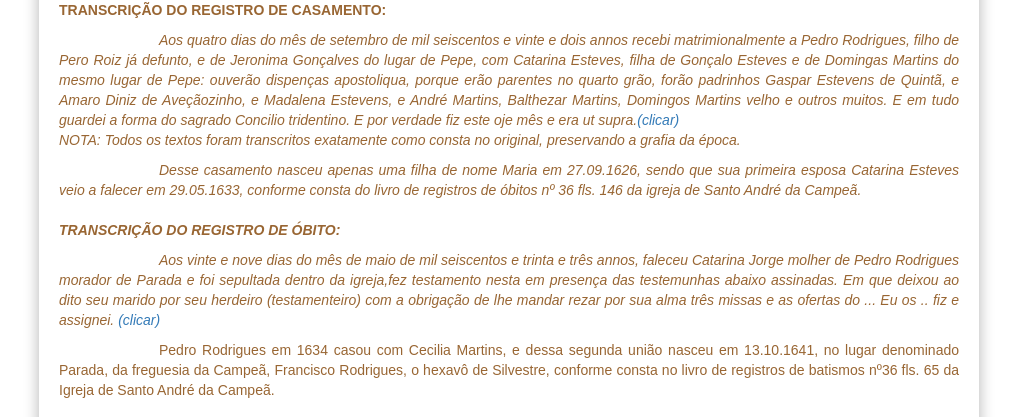
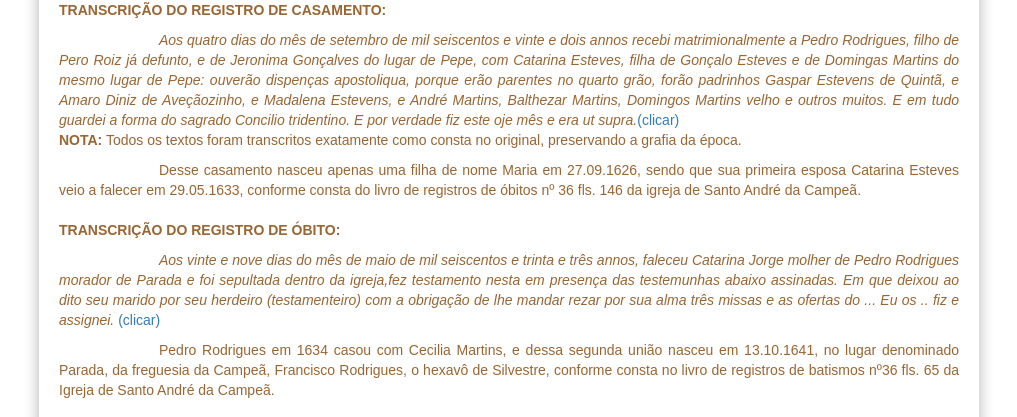
Before and after one commit to claudiovargas1955/claudiovargas1955.github.io, a Jekyll site: the page built from _pages/a-genealogia-dos-rodrigues.html, in a window 1280 px wide and 900 px high, scrolled down 684 px. Shown: the part 128-545 px from the top of the window, without its empty margins (131-1148 px from the left). Built offline with Jekyll 4.4.1, drawn with Linux system fonts in a browser that asks for light colours; some web fonts are replaced.

Commit message:
Update a-genealogia-dos-rodrigues.html

```diff
--- a/_pages/a-genealogia-dos-rodrigues.html
+++ b/_pages/a-genealogia-dos-rodrigues.html
@@ -23,15 +23,19 @@
 não dá para associar os Rodrigues de nossa família com Martim Rodriguez, detentor do brasão de realeza espanhola, muito divulgado entre nós e que alguns usam como se fosse
 de todos os Rodrigues. <br/>Dessa união nasceu Pedro Rodrigues, heptavô de Silvestre, por volta de 1597, e que veio a casar com Catarina Esteves em 04.09.1622, conforme consta
 do livro de nº 36 fls. 33 da Igreja de Santo André da Campeã.<br/> <br/>
+
 <b>TRANSCRIÇÃO DO REGISTRO DE CASAMENTO:</b>
-<i><p style="text-indent:100px";/><i>Aos quatro dias do mês de setembro de mil seiscentos e vinte e dois annos recebi matrimionalmente a Pedro Rodrigues, filho de Pero Roiz
+<p style="text-indent:100px";/><i>Aos quatro dias do mês de setembro de mil seiscentos e vinte e dois annos recebi matrimionalmente a Pedro Rodrigues, filho de Pero Roiz
 já defunto, e de Jeronima Gonçalves do lugar de Pepe, com Catarina Esteves, filha de Gonçalo Esteves e de Domingas Martins do mesmo lugar de Pepe: ouverão dispenças
 apostoliqua, porque erão parentes no quarto grão, forão padrinhos Gaspar Estevens de Quintã, e Amaro Diniz de Aveçãozinho, e Madalena Estevens, e André Martins, Balthezar
 Martins, Domingos Martins velho e outros muitos. E em tudo guardei a forma do sagrado Concilio tridentino. E por verdade fiz este oje mês e era ut supra.</i><a href="http://
-www.advrl.org.pt/documentacao/digi/iViewer2.php?w=PT-ADVRL-PRQ-PVRL06-002-036&imgfile=galleries/PT-ADVRL-PRQ-PVRL06-002-036/PRTC0808D_ADVRL-PVRL06-001-Lv036_M_00094.jpg"          target="_blank">(clicar)</a><br/>         NOTA: Todos os textos foram transcritos exatamente como consta no original, preservando a grafia da época.
+www.advrl.org.pt/documentacao/digi/iViewer2.php?w=PT-ADVRL-PRQ-PVRL06-002-036&imgfile=galleries/PT-ADVRL-PRQ-PVRL06-002-036/PRTC0808D_ADVRL-PVRL06-001-Lv036_M_00094.jpg"
+target="_blank">(clicar)</a><br>
+<b>NOTA:</b> Todos os textos foram transcritos exatamente como consta no original, preservando a grafia da época.
 
 <p style="text-indent:100px";/>Desse casamento nasceu apenas uma filha de nome Maria em 27.09.1626, sendo que sua primeira esposa Catarina Esteves veio a falecer em 29.05.1633,
 conforme consta do livro de registros de óbitos nº 36 fls. 146 da igreja de Santo André da Campeã.<br/><br/>
+
 <b>TRANSCRIÇÃO DO REGISTRO DE ÓBITO:</b>
 <i><p style="text-indent:100px";/>Aos vinte e nove dias do mês de maio de mil seiscentos e trinta e três annos, faleceu Catarina Jorge molher de Pedro Rodrigues morador de Parada
  e foi sepultada dentro da igreja,fez testamento nesta em presença das testemunhas abaixo assinadas. Em que deixou ao dito seu marido por seu herdeiro (testamenteiro) com a
```
